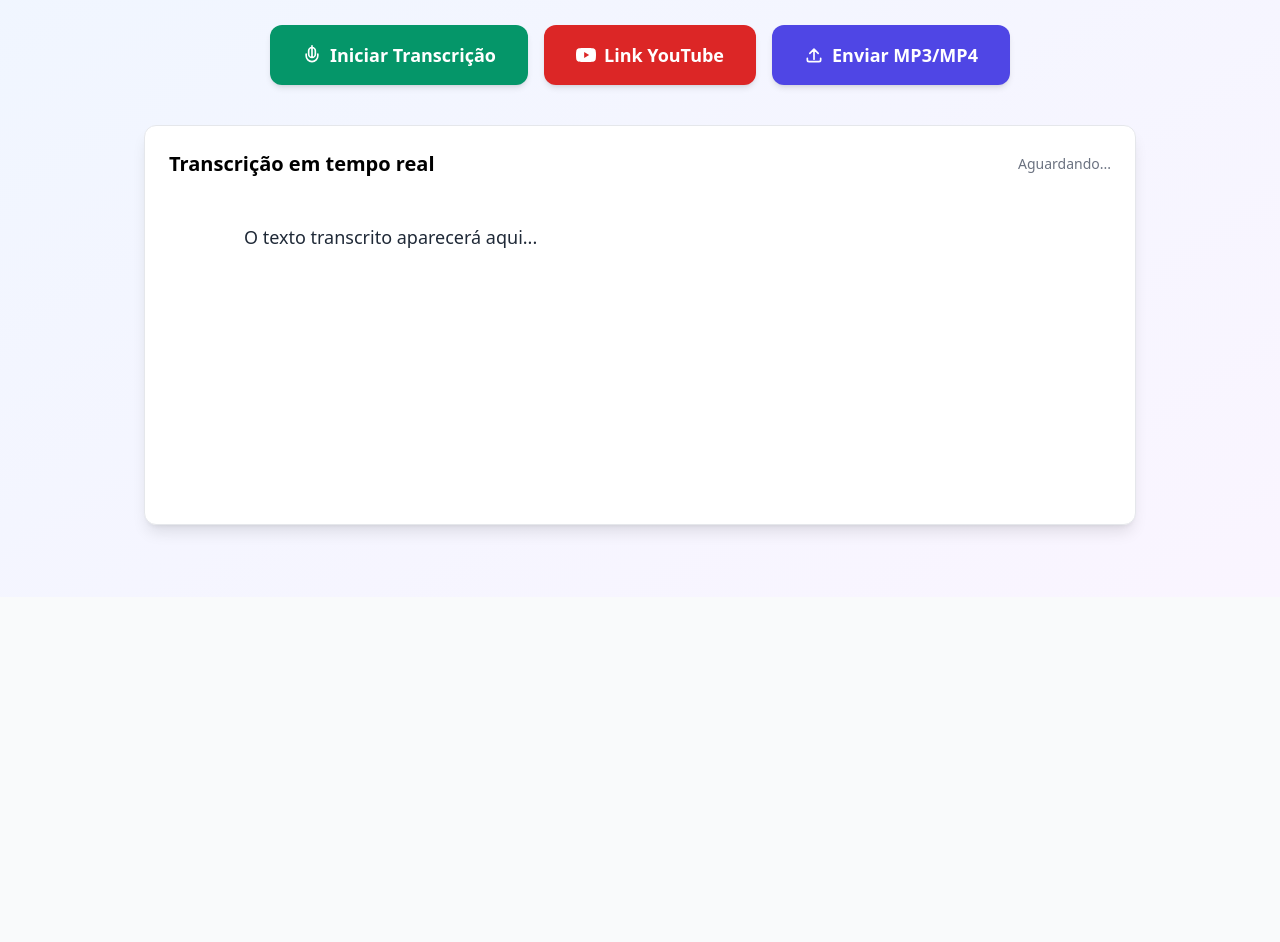
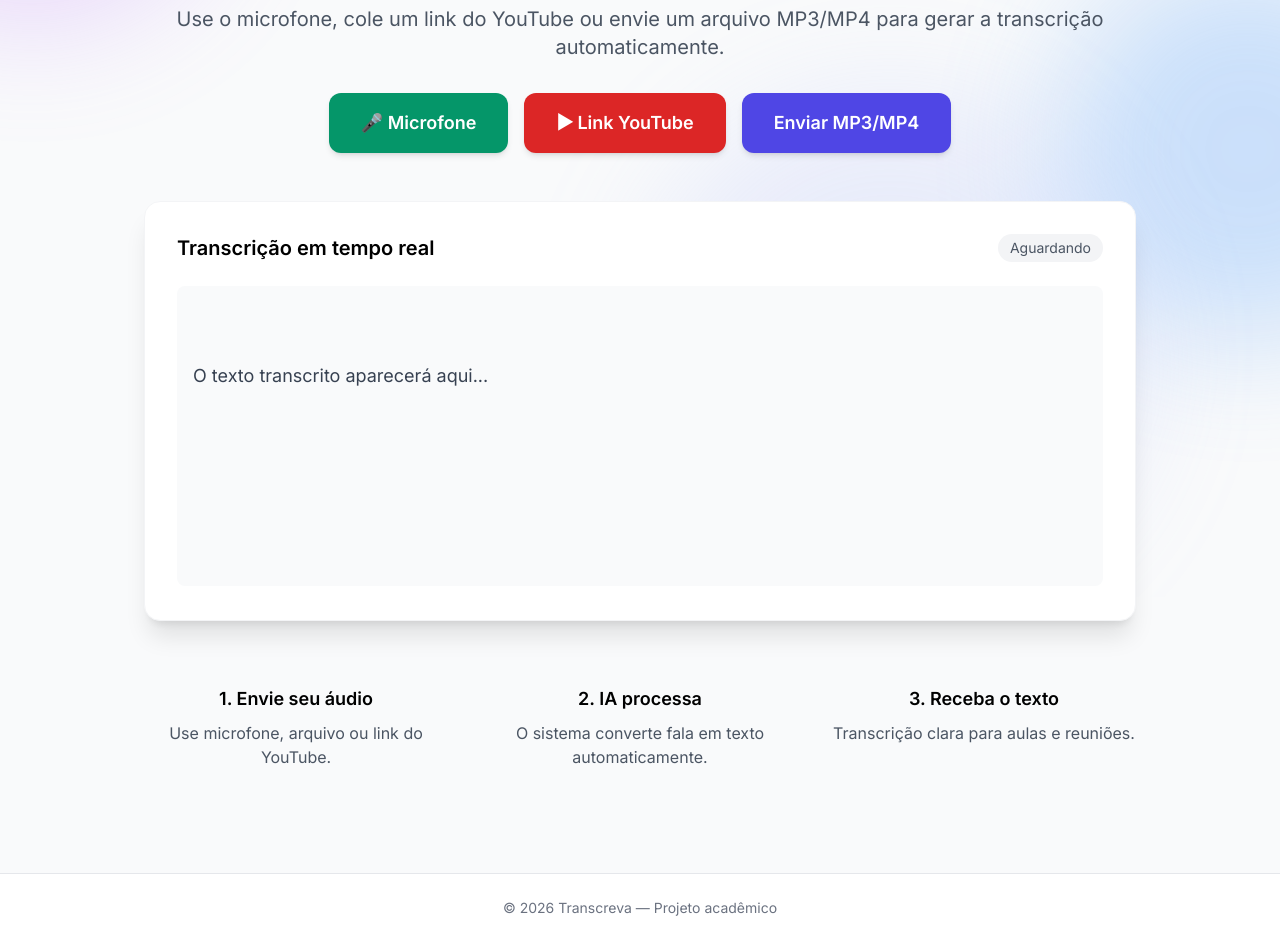
Before and after one commit to AndreAsta13/TCC-2026, a plain HTML site: page index.html in a window 1280 px wide. Shown: the part 203-1145 px from the top of the page. Before the commit the page ends 800 px from the top, so only its background shows below. Drawn offline with nearby package versions, Linux system fonts and the light colour scheme.

Commit message:
Interface4

```diff
--- a/Sobre_Nos/sobre_nos.css
+++ b/Sobre_Nos/sobre_nos.css
@@ -3,6 +3,3 @@
     background-size: cover;
     background-position: center;
 }
-.text-gray-600 {
-    color: ;
-}
--- a/index.html
+++ b/index.html
@@ -1,27 +1,55 @@
 <!DOCTYPE html>
 <html lang="pt-br">
 <head>
+
 <meta charset="utf-8" />
 <meta name="viewport" content="width=device-width, initial-scale=1" />
-    <title>Transcreva — Áudio em Texto para Reuniões e Aulas</title>
-    <link rel="icon" type="image/png" href="Image/Logo.png" />
 
-    <!-- Tailwind CSS -->
+<title>Transcreva — Áudio em Texto para ambientes acadêmicos</title>
+
+<link rel="icon" type="image/png" href="Image/image.png" />
+
 <script src="https://cdn.tailwindcss.com"></script>
 
+<link href="https://fonts.googleapis.com/css2?family=Inter:wght@400;600;700;800&display=swap" rel="stylesheet">
+
 <meta name="description" content="Transcrição automática de áudio em tempo real para reuniões, aulas e palestras em português brasileiro." />
+
 </head>
 
-<body class="bg-gray-50 min-h-screen relative">
+<body class="bg-gray-50 min-h-screen relative font-[Inter]">
 
-    <!-- Fundo decorativo -->
-    <div class="fixed inset-0 bg-gradient-to-br from-blue-50 to-purple-50 -z-10" aria-hidden="true"></div>
+<!-- GRID TECNOLÓGICO -->
 
-    <header class="bg-white shadow-sm">
+<div class="fixed inset-0 -z-20 opacity-20
+bg-[linear-gradient(to_right,#e5e7eb_1px,transparent_1px),
+linear-gradient(to_bottom,#e5e7eb_1px,transparent_1px)]
+bg-[size:40px_40px]"></div>
+
+<!-- LUZES DIFUSAS -->
+
+<div class="fixed inset-0 -z-10 overflow-hidden">
+
+<div class="absolute -top-40 -left-40 w-96 h-96 bg-purple-400 rounded-full blur-3xl opacity-30"></div>
+
+<div class="absolute top-40 -right-40 w-96 h-96 bg-blue-400 rounded-full blur-3xl opacity-30"></div>
+
+<div class="absolute bottom-0 left-1/2 w-[500px] h-[500px] bg-indigo-300 rounded-full blur-3xl opacity-20"></div>
+
+</div>
+
+<header class="site-header text-white shadow-sm">
+
 <div class="max-w-5xl mx-auto px-4 py-4 flex items-center justify-between">
 
-            <a href="index.html">
-                <h1 class="text-2xl font-bold text-indigo-700">Transcreva</h1>
+<a href="index.html" class="flex items-center gap-2">
+
+<img src="Image/image.png" class="w-8 h-8" alt="logo">
+
+<h1 class="text-2xl font-bold text-indigo-700">
+Transcreva
+</h1>
+
 </a>
 
 <a href="Sobre_Nos/index.html"
@@ -34,110 +62,172 @@
 
 <main class="max-w-5xl mx-auto px-4 py-10">
 
-        <!-- Seção principal -->
-        <section class="text-center mb-10">
+<section class="text-center mb-12">
+
 <h2 class="text-4xl font-extrabold text-gray-800 mb-4">
-                Transcreva reuniões, aulas e palestras em tempo real
+Converta áudio de aulas, reuniões e palestras em texto com IA
 </h2>
 
 <p class="text-xl text-gray-600 mb-8">
-                Clique no microfone ou envie um arquivo para começar.
+Use o microfone, cole um link do YouTube ou envie um arquivo MP3/MP4 para gerar a transcrição automaticamente.
 </p>
 
 <div class="flex flex-col sm:flex-row gap-4 justify-center flex-wrap">
 
-    <!-- BOTÃO PRINCIPAL -->
 <button id="startBtn"
-        class="group relative px-8 py-4 bg-emerald-600 hover:bg-emerald-700 active:scale-95
+class="group px-8 py-4 bg-emerald-600 hover:bg-emerald-700 active:scale-95
 text-white font-semibold rounded-xl text-lg transition-all duration-200
 shadow-md hover:shadow-xl flex items-center gap-2">
 
-        <svg xmlns="http://www.w3.org/2000/svg"
-             class="w-5 h-5 transition-transform group-hover:scale-110"
-             fill="none" viewBox="0 0 24 24" stroke="currentColor">
-            <path stroke-linecap="round" stroke-linejoin="round" stroke-width="2"
-                d="M12 1v14m0 0a4 4 0 004-4V7a4 4 0 10-8 0v4a4 4 0 004 4zM5 11v2a7 7 0 0014 0v-2" />
-        </svg>
-        Iniciar Transcrição
+🎤 Microfone
+
 </button>
 
-    <!-- YOUTUBE -->
 <button onclick="abrirYoutube()"
 class="group px-8 py-4 bg-red-600 hover:bg-red-700 active:scale-95
 text-white font-semibold rounded-xl text-lg transition-all duration-200
 shadow-md hover:shadow-xl flex items-center gap-2">
 
-        <svg xmlns="http://www.w3.org/2000/svg"
-             class="w-5 h-5 transition-transform group-hover:scale-110"
-             fill="currentColor" viewBox="0 0 24 24">
-            <path d="M23.5 6.2a3 3 0 00-2.1-2.1C19.6 3.5 12 3.5 12 3.5s-7.6 0-9.4.6A3 3 0 00.5 6.2
-                     31.6 31.6 0 000 12a31.6 31.6 0 00.5 5.8 3 3 0 002.1 2.1c1.8.6 9.4.6 9.4.6s7.6
-                     0 9.4-.6a3 3 0 002.1-2.1A31.6 31.6 0 0024 12a31.6 31.6 0 00-.5-5.8zM9.8
-                     15.5v-7l6 3.5-6 3.5z"/>
-        </svg>
-        Link YouTube
+▶ Link YouTube
+
 </button>
 
-    <!-- UPLOAD -->
 <label
 class="group px-8 py-4 bg-indigo-600 hover:bg-indigo-700 active:scale-95
 text-white font-semibold rounded-xl text-lg transition-all duration-200
 shadow-md hover:shadow-xl flex items-center gap-2 cursor-pointer">
 
-        <svg xmlns="http://www.w3.org/2000/svg"
-             class="w-5 h-5 transition-transform group-hover:scale-110"
-             fill="none" viewBox="0 0 24 24" stroke="currentColor">
-            <path stroke-linecap="round" stroke-linejoin="round" stroke-width="2"
-                d="M4 16v2a2 2 0 002 2h12a2 2 0 002-2v-2M7 10l5-5m0 0l5 5m-5-5v12" />
-        </svg>
+Enviar MP3/MP4
 
-        Enviar MP3/MP4
 <input type="file"
 id="fileInput"
 accept=".mp3,.mp4,audio/*,video/*"
 class="hidden"
 onchange="arquivoSelecionado(event)">
+
 </label>
 
 </div>
+
 </section>
 
-        <!-- Área de transcrição -->
-        <section class="bg-white rounded-xl shadow-lg p-6 min-h-[400px] border border-gray-200">
-            <div class="flex items-center justify-between mb-4">
-                <h3 class="text-xl font-semibold">Transcrição em tempo real</h3>
-                <span id="status" class="text-sm text-gray-500">Aguardando...</span>
+<section class="bg-white rounded-2xl shadow-xl p-8 min-h-[420px] border border-gray-100">
+
+<div class="flex items-center justify-between mb-6">
+
+<h3 class="text-xl font-semibold">
+Transcrição em tempo real
+</h3>
+
+<span id="status"
+class="text-sm px-3 py-1 rounded-full bg-gray-100 text-gray-600">
+Aguardando
+</span>
+
 </div>
 
 <div id="transcript"
-                 class="text-lg leading-relaxed min-h-[300px] whitespace-pre-wrap text-gray-800">
+class="text-lg leading-relaxed min-h-[300px] whitespace-pre-wrap
+text-gray-700 bg-gray-50 p-4 rounded-lg">
+
 O texto transcrito aparecerá aqui...
+
 </div>
+
+</section>
+
+<section class="mt-16 grid md:grid-cols-3 gap-10 text-center">
+
+<div>
+
+<h4 class="font-semibold text-lg mb-2">
+1. Envie seu áudio
+</h4>
+
+<p class="text-gray-600">
+Use microfone, arquivo ou link do YouTube.
+</p>
+
+</div>
+
+<div>
+
+<h4 class="font-semibold text-lg mb-2">
+2. IA processa
+</h4>
+
+<p class="text-gray-600">
+O sistema converte fala em texto automaticamente.
+</p>
+
+</div>
+
+<div>
+
+<h4 class="font-semibold text-lg mb-2">
+3. Receba o texto
+</h4>
+
+<p class="text-gray-600">
+Transcrição clara para aulas e reuniões.
+</p>
+
+</div>
+
 </section>
 
 </main>
 
-    <!-- Scripts -->
+<footer class="mt-16 bg-white border-t">
+
+<div class="max-w-5xl mx-auto px-4 py-6 text-center text-gray-500 text-sm">
+
+© 2026 Transcreva — Projeto acadêmico
+
+</div>
+
+</footer>
+
 <script>
-        function abrirYoutube() {
+
+const startBtn = document.getElementById("startBtn");
+
+startBtn.addEventListener("click", () => {
+
+document.getElementById("status").innerText = "🎤 Gravando...";
+
+});
+
+function abrirYoutube(){
+
 const link = prompt("Cole o link do YouTube:");
-            if (link) {
-                document.getElementById("status").innerText = "Processando vídeo do YouTube...";
+
+if(link){
+
+document.getElementById("status").innerText =
+"Processando vídeo do YouTube...";
+
 console.log("Link recebido:", link);
 
-                // Aqui você depois conecta com backend
-            }
 }
 
-        function arquivoSelecionado(event) {
+}
+
+function arquivoSelecionado(event){
+
 const file = event.target.files[0];
-            if (file) {
-                document.getElementById("status").innerText = "Processando arquivo: " + file.name;
+
+if(file){
+
+document.getElementById("status").innerText =
+"Processando arquivo: " + file.name;
+
 console.log("Arquivo selecionado:", file.name);
 
-                // Aqui você conecta com backend futuramente
 }
+
 }
+
 </script>
 
 </body>
```
Also changed, not shown: Image/image.png (added). Lines whose indentation alone changed are shown as unchanged.
